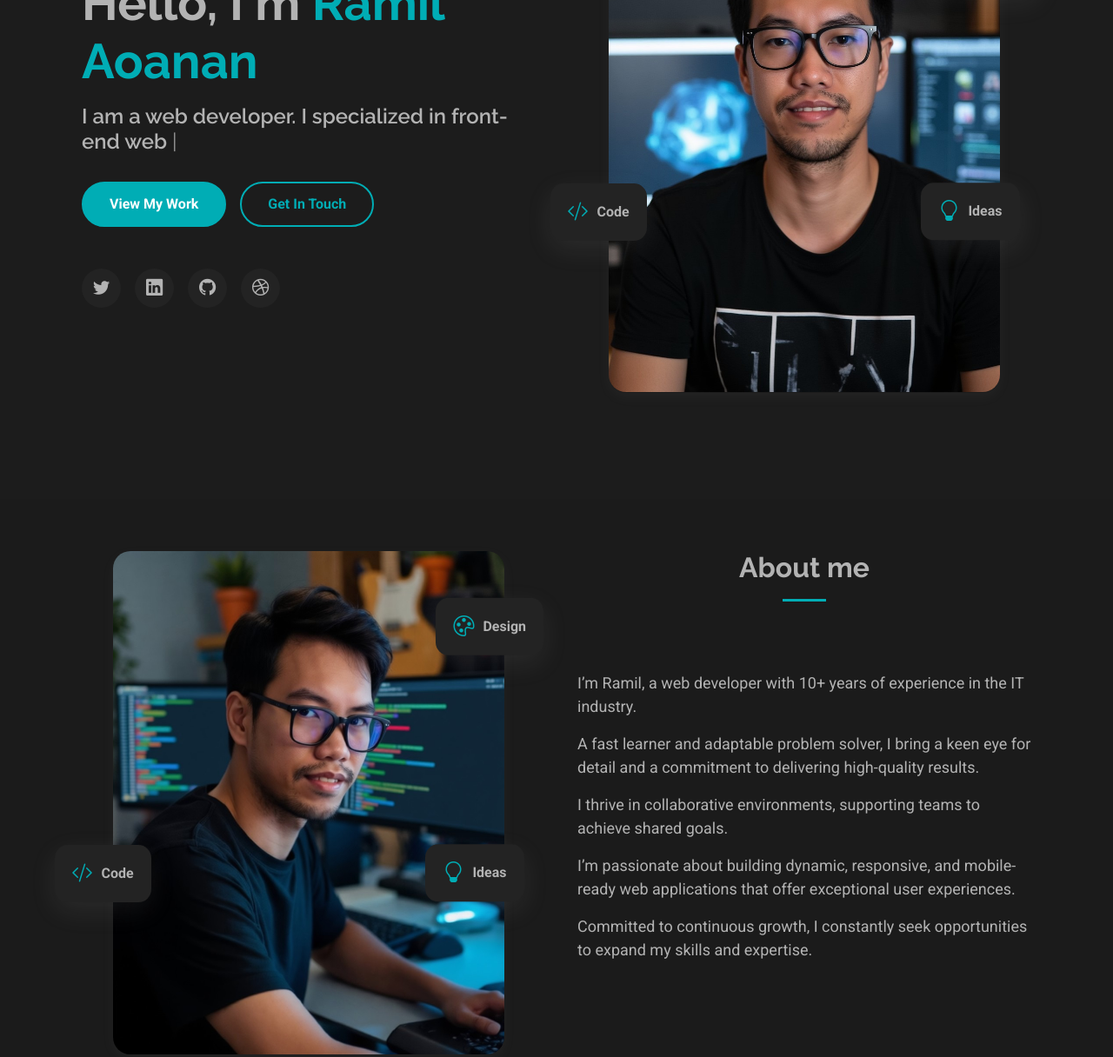
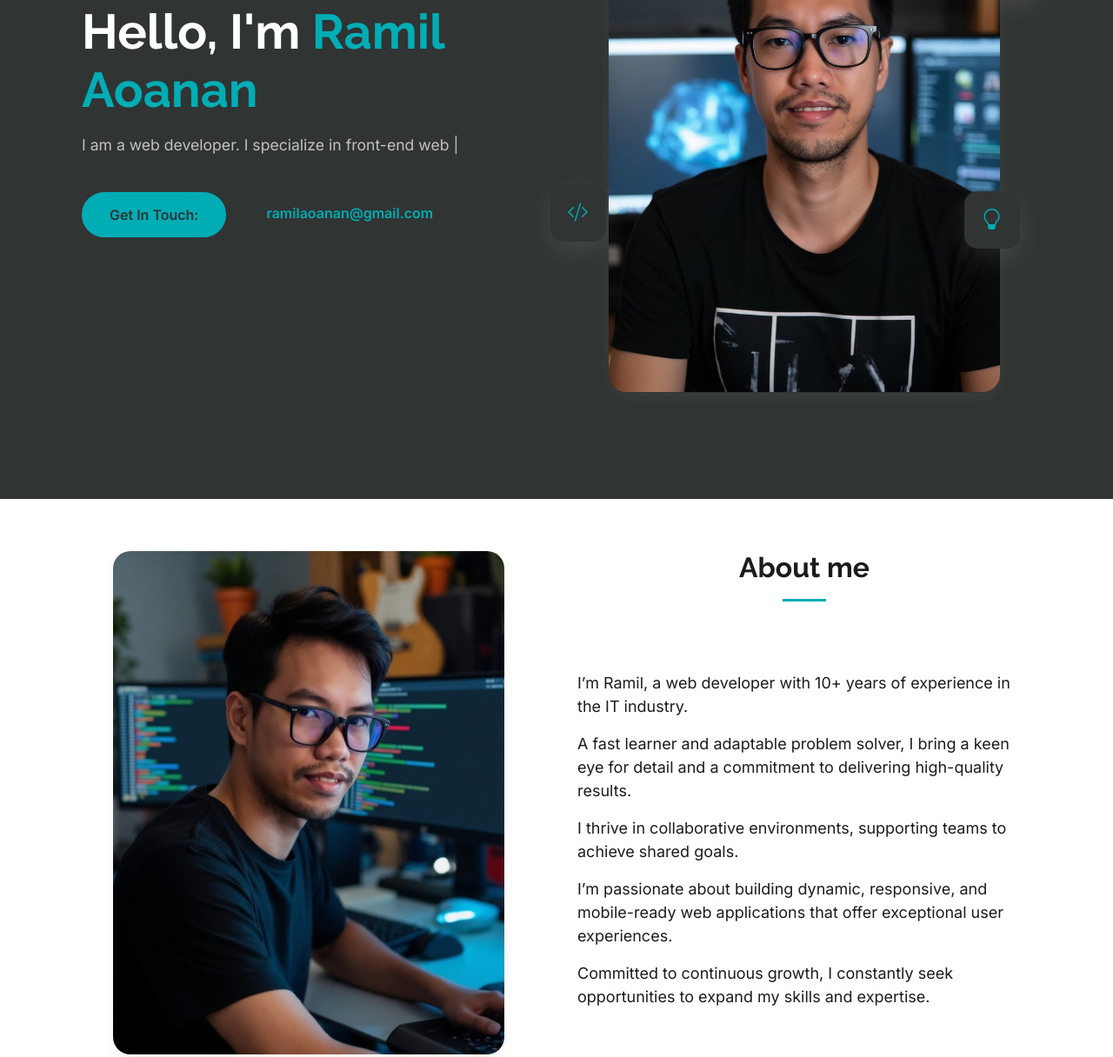
Before and after one commit to ramilinator/dev-folio, a plain HTML site: page index.html in a window 1280 px wide. Shown: the part 226-1442 px from the top of the page at 87% size. Drawn offline with nearby package versions, Linux system fonts and the light colour scheme.

Commit message:
Update colors

```diff
--- a/assets/css/main.css
+++ b/assets/css/main.css
@@ -12,7 +12,7 @@
 --------------------------------------------------------------*/
 /* Fonts */
 :root {
-  --default-font: "Roboto", system-ui, -apple-system, "Segoe UI", Roboto, "Helvetica Neue", Arial, "Noto Sans", "Liberation Sans", sans-serif, "Apple Color Emoji", "Segoe UI Emoji", "Segoe UI Symbol", "Noto Color Emoji";
+  --default-font: "Inter", sans-serif;
   --heading-font: "Raleway", sans-serif;
   --nav-font: "Poppins", sans-serif;
 }
@@ -21,22 +21,20 @@
 
 :root {
 
-  --background-color: #1C1C1C;
+  --background-color: #303433;
   /* Background color for the entire website, including individual sections */
 
-  --default-color: #B3B3B3;
+  --default-color: #FFFFFF;
   /* Default color used for the majority of the text content across the entire website */
 
-  --heading-color: #B3B3B3;
+  --heading-color: #FFFFFF;
+  ;
   /* Color for headings, subheadings and title throughout the website */
   --accent-color: #00ADB5;
   /* Accent color that represents your brand on the website. It's used for buttons, links, and other elements that need to stand out */
-  --surface-color: #232323;
-
+  --surface-color: #f8f8f8;
   /* The surface color is used as a background of boxed elements within sections, such as cards, icon boxes, or other elements that require a visual separation from the global background. */
-  --contrast-color: #ffffff;
-  /* Contrast color for text, ensuring readability against backgrounds of accent, heading, or default colors. */
-}
+  --contrast-color: #303434;
 
   /* Nav Menu Colors - The following color variables are used specifically for the navigation menu. They are separate from the global colors to allow for more customization options */
   :root {
@@ -54,6 +52,21 @@
     /* Similar to --nav-hover-color, this color is applied to dropdown navigation links when they are hovered over. */
   }
 
+  .light-background {
+    --background-color: #FFFFFF;
+    --default-color: #1C1C1C;
+    --heading-color: #1C1C1C;
+    background: var(--background-color) !important;
+  }
+
+  .dark-background {
+    --background-color: #303433;
+    --default-color: #FFFFFF;
+    --heading-color: #FFFFFF;
+    background: var(--background-color) !important;
+    border: none !important;
+  }
+
 
   /* Smooth scroll */
   :root {
@@ -67,7 +80,10 @@ body {
     color: var(--default-color);
     background-color: var(--background-color);
     font-family: var(--default-font);
-}
+    font-optical-sizing: auto;
+    font-style: normal;
+  }
+
 
   a {
     color: var(--accent-color);
@@ -456,7 +472,6 @@ h6 {
 # Global Footer
 --------------------------------------------------------------*/
   .footer {
-  --background-color: #1b1b1b;
     color: var(--default-color);
     background-color: var(--background-color);
     font-size: 14px;
@@ -755,34 +770,38 @@ section,
     margin-bottom: 3rem;
   }
 
-.hero .hero-actions .btn {
+  .btn,
+  .portfolio-filters li {
     padding: 12px 30px;
     border-radius: 50px;
     font-weight: 600;
     text-decoration: none;
     transition: all 0.3s ease;
     border: 2px solid;
-}
-
-.hero .hero-actions .btn.btn-primary {
+    cursor: pointer;
+  }
+
+  .btn.btn-primary,
+  .portfolio-filters li.filter-active {
     background: var(--accent-color);
     color: var(--contrast-color);
     border-color: var(--accent-color);
   }
 
-.hero .hero-actions .btn.btn-primary:hover {
+  .btn.btn-primary:hover {
     background: color-mix(in srgb, var(--accent-color), black 15%);
     border-color: color-mix(in srgb, var(--accent-color), black 15%);
     transform: translateY(-2px);
   }
 
-.hero .hero-actions .btn.btn-outline {
+  .btn.btn-outline,
+  .portfolio-filters li {
     background: transparent;
     color: var(--accent-color);
     border-color: var(--accent-color);
   }
 
-.hero .hero-actions .btn.btn-outline:hover {
+  .btn.btn-outline:hover {
     transform: translateY(-2px);
   }
 
@@ -852,7 +871,7 @@ section,
 
   .hero-image .floating-elements .floating-card {
     position: absolute;
-  background: var(--surface-color);
+    background: var(--background-color);
     padding: 15px 20px;
     border-radius: 15px;
     box-shadow: 0 10px 30px color-mix(in srgb, var(--default-color), transparent 90%);
@@ -914,11 +933,7 @@ section,
   /*--------------------------------------------------------------
 # About Section
 --------------------------------------------------------------*/
-section#about {
-  --background-color: #1b1b1b;
-  background-color: var(--background-color);
-  /* padding: 30px; */
-}
+
 
   .about .skills-content h5 {
     font-size: 18px;
@@ -1120,7 +1135,6 @@ section#about {
 
   .services-card-wrapper {
     padding: 64px;
-  border: 2px solid color-mix(in srgb, var(--accent-color), transparent 90%);
     border-radius: 32px;
   }
 
@@ -1478,7 +1492,7 @@ section#about {
     list-style: none;
   }
 
-.portfolio .portfolio-filters li {
+  /* .portfolio .portfolio-filters li {
   font-size: 15px;
   font-weight: 500;
   padding: 12px 25px;
@@ -1490,27 +1504,27 @@ section#about {
   align-items: center;
   gap: 8px;
   transition: all 0.3s ease;
-}
-
-.portfolio .portfolio-filters li i {
+} */
+
+  /* .portfolio .portfolio-filters li i {
   font-size: 1.1em;
   transition: transform 0.3s ease;
-}
-
-.portfolio .portfolio-filters li:hover {
+} */
+
+  /* .portfolio .portfolio-filters li:hover {
   color: var(--accent-color);
   transform: translateY(-2px);
   background: color-mix(in srgb, var(--accent-color), transparent 92%);
-}
+} */
 
   .portfolio .portfolio-filters li:hover i {
     transform: scale(1.1);
   }
 
-.portfolio .portfolio-filters li.filter-active {
+  /* .portfolio .portfolio-filters li.filter-active {
   background: var(--accent-color);
   color: var(--contrast-color);
-}
+} */
 
   @media (max-width: 768px) {
     .portfolio .portfolio-filters {
@@ -1529,7 +1543,6 @@ section#about {
     border-radius: 16px;
     overflow: hidden;
     background: var(--surface-color);
-  box-shadow: 0 4px 30px rgba(0, 0, 0, 0.05);
   }
 
   .portfolio .portfolio-entry .entry-image {
--- a/index.html
+++ b/index.html
@@ -17,6 +17,9 @@
   <link href="https://fonts.gstatic.com" rel="preconnect" crossorigin>
   <link
     href="https://fonts.googleapis.com/css2?family=Roboto:ital,wght@0,100;0,300;0,400;0,500;0,700;0,900;1,100;1,300;1,400;1,500;1,700;1,900&family=Poppins:ital,wght@0,100;0,200;0,300;0,400;0,500;0,600;0,700;0,800;0,900;1,100;1,200;1,300;1,400;1,500;1,600;1,700;1,800;1,900&family=Raleway:ital,wght@0,100;0,200;0,300;0,400;0,500;0,600;0,700;0,800;0,900;1,100;1,200;1,300;1,400;1,500;1,600;1,700;1,800;1,900&display=swap"
+    rel="stylesheet">
+  <link
+    href="https://fonts.googleapis.com/css2?family=Inter:ital,opsz,wght@0,14..32,100..900;1,14..32,100..900&display=swap"
     rel="stylesheet">
 
   <!-- Vendor CSS Files -->
@@ -88,18 +91,20 @@
           <div class="col-lg-6 order-2 order-lg-1">
             <div class="hero-content">
               <h1 data-aos="fade-up" data-aos-delay="200">Hello, I'm <span class="highlight">Ramil Aoanan</span></h1>
-              <h2 data-aos="fade-up" data-aos-delay="300"><span class="typed"
-                  data-typed-items="I am a web developer. I specialized in front-end web development."></span></h2>
+              <p data-aos="fade-up" data-aos-delay="300"><span class="typed"
+                  data-typed-items="I am a web developer. I specialize in front-end web development."></span></p>
               <div class="hero-actions" data-aos="fade-up" data-aos-delay="500">
-                <a href="#portfolio" class="btn btn-primary">View My Work</a>
-                <a href="#contact" class="btn btn-outline">Get In Touch</a>
+                <a href="#" class="btn btn-primary">Get In Touch:</a>
+                <a href="#" class="btn btn-outline dark-background">ramilaoanan@gmail.com</a>
               </div>
+              <!--
               <div class="social-links" data-aos="fade-up" data-aos-delay="600">
                 <a href="#"><i class="bi bi-twitter"></i></a>
                 <a href="#"><i class="bi bi-linkedin"></i></a>
                 <a href="#"><i class="bi bi-github"></i></a>
                 <a href="#"><i class="bi bi-dribbble"></i></a>
               </div>
+              -->
             </div>
           </div>
           <div class="col-lg-6 order-1 order-lg-2">
@@ -109,15 +114,15 @@
                 <div class="floating-elements">
                   <div class="floating-card design" data-aos="fade-left" data-aos-delay="700">
                     <i class="bi bi-palette"></i>
-                    <span>Design</span>
+
                   </div>
                   <div class="floating-card code" data-aos="fade-right" data-aos-delay="800">
                     <i class="bi bi-code-slash"></i>
-                    <span>Code</span>
+
                   </div>
                   <div class="floating-card creativity" data-aos="fade-up" data-aos-delay="900">
                     <i class="bi bi-lightbulb"></i>
-                    <span>Ideas</span>
+
                   </div>
                 </div>
                 </img>
@@ -130,7 +135,7 @@
     </section><!-- /Hero Section -->
 
     <!-- About Section -->
-    <section id="about" class="about section">
+    <section id="about" class="about section light-background">
 
       <div class="container" data-aos="fade-up" data-aos-delay="100">
 
@@ -141,25 +146,11 @@
             <div class="hero-image" data-aos="zoom-in" data-aos-delay="300">
               <div class="image-wrapper">
                 <img src="assets/img/secondary.jpg" class="img-fluid" alt="">
-                <div class="floating-elements">
-                  <div class="floating-card design" data-aos="fade-left" data-aos-delay="700">
-                    <i class="bi bi-palette"></i>
-                    <span>Design</span>
-                  </div>
-                  <div class="floating-card code" data-aos="fade-right" data-aos-delay="800">
-                    <i class="bi bi-code-slash"></i>
-                    <span>Code</span>
-                  </div>
-                  <div class="floating-card creativity" data-aos="fade-up" data-aos-delay="900">
-                    <i class="bi bi-lightbulb"></i>
-                    <span>Ideas</span>
-                  </div>
-                </div>
               </div>
             </div>
           </div>
 
-          <div class="col-md-6">
+          <div class="col-md-6 light-gray-bg">
 
             <!-- Section Title -->
             <div class="container section-title" data-aos="fade-up">
@@ -343,7 +334,7 @@
     </section><!-- /Stats Section -->
 
     <!-- Portfolio Section -->
-    <section id="portfolio" class="portfolio section">
+    <section id="portfolio" class="portfolio section light-background">
 
       <!-- Section Title -->
       <div class="container section-title">
@@ -509,7 +500,7 @@
     </section><!-- /Portfolio Section -->
 
     <!-- Testimonials Section -->
-    <section id="testimonials" class="testimonials section light-background">
+    <section id="testimonials" class="testimonials section">
 
       <!-- Section Title -->
       <div class="container section-title" data-aos="fade-up">
@@ -639,15 +630,6 @@
 
     </section><!-- /Testimonials Section -->
 
-    <!-- Contact Section -->
-    <section id="contact" class="contact section">
-
-      <!-- Section Title -->
-      <div class="container section-title" data-aos="fade-up">
-        <h2>Contact Me</h2>
-        <p>ramilaoanan@gmail.com</p>
-      </div><!-- End Section Title -->
-    </section><!-- /Contact Section -->
 
   </main>
 
@@ -685,4 +667,4 @@
 
 </body>
 
-</html>F
+</html>
```
Lines whose indentation alone changed are shown as unchanged.
